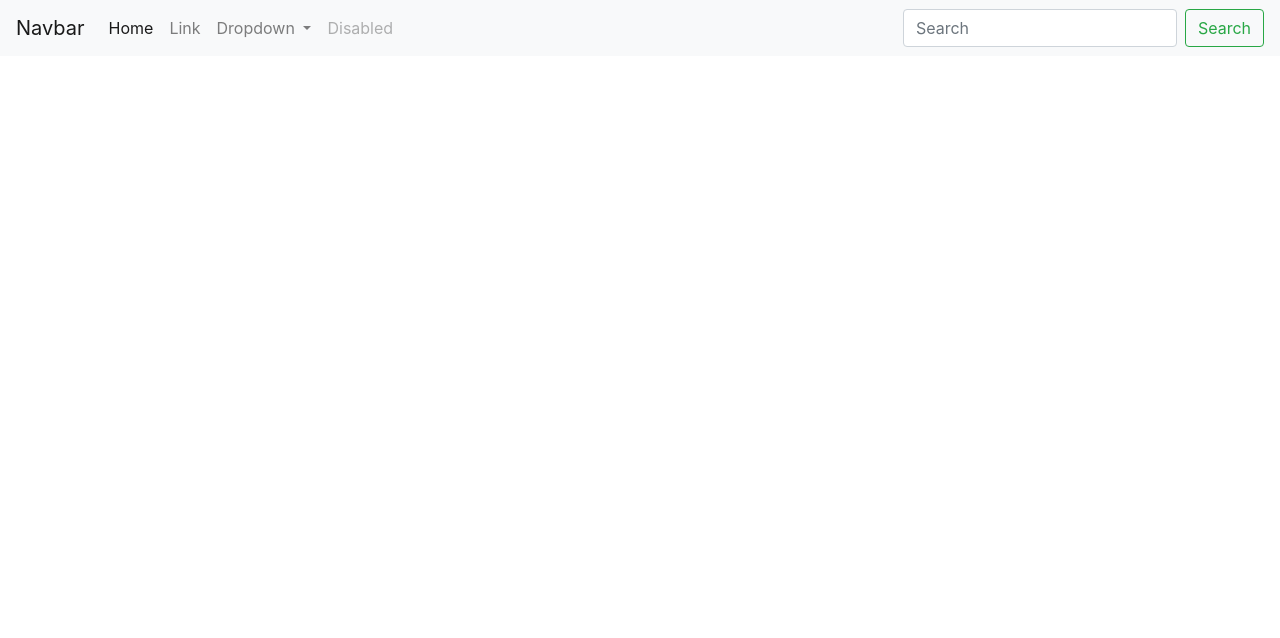
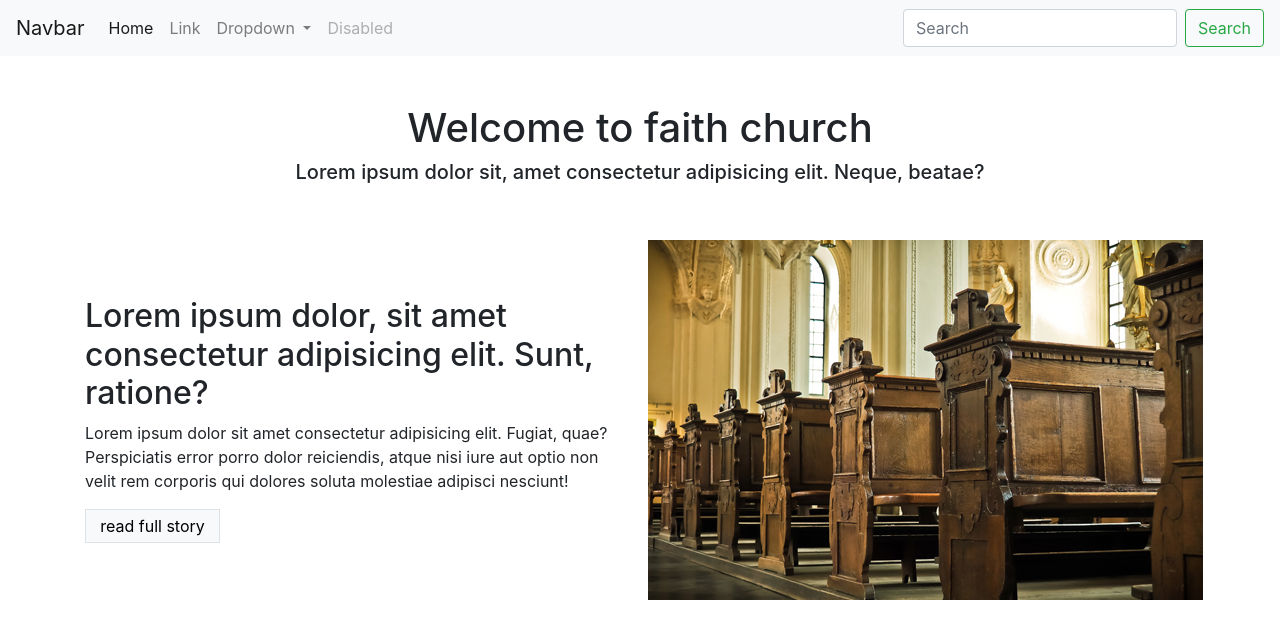
Before and after one commit to Hugo-Becker/exo_git_hugo, a website: page index.html in a window 1280 px wide. Drawn offline with nearby package versions, Linux system fonts and the light colour scheme.

Commit message:
section1 done

```diff
--- a/index.html
+++ b/index.html
@@ -85,6 +85,27 @@
     </header>
 
 
+    <section class="container">
+        <div class="text-center py-5">
+            <h1>Welcome to faith church</h1>
+            <h5>Lorem ipsum dolor sit, amet consectetur adipisicing elit. Neque, beatae?</h5>
+        </div>
+
+        <div class="row">
+
+            <div class="col-6 d-flex flex-column justify-content-lg-center">
+                <h2>Lorem ipsum dolor, sit amet consectetur adipisicing elit. Sunt, ratione?</h2>
+                <p>Lorem ipsum dolor sit amet consectetur adipisicing elit. Fugiat, quae? Perspiciatis error porro dolor reiciendis, atque nisi iure aut optio non velit rem corporis qui dolores soluta molestiae adipisci nesciunt!</p>
+                <button class="border bg-light w-25 py-1">read full story</button>
+            </div>
+
+            <div class="col-6 d-flex justify-content-lg-center ">
+                <img class="" src="./public/images/about.jpg" alt="">
+            </div>
+        </div>
+    </section>
+
+
 
 
 
```
